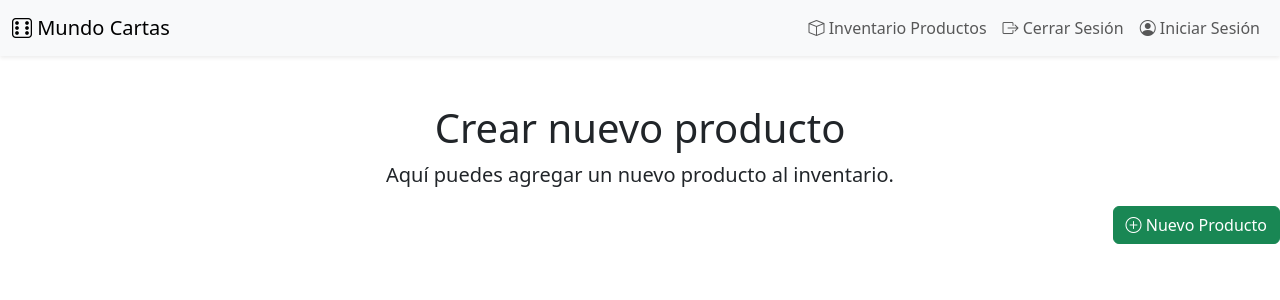
After one commit to Angel1819/sistema-inventario-ev3, a Django app: page /inventario/crear_producto/ in a window 1280 px wide. The commit adds this page. Shown: the top 300 px of the page. Run offline with Django 5.2, Linux system fonts and the light colour scheme.

Commit message:
Avance atómico: configuración de URLs, templates y navegación
- Configurar URLs principales en sistemainventario/urls.py con includes para usuarios e inventario
- Actualizar INSTALLED_APPS en settings.py para incluir todas las apps
- Crear estructura de templates organizada por app
- Implementar navegación básica en base.html con enlaces a inventario
- Resolver conflictos de templates entre apps usando namespacing correcto

```diff
--- /dev/null
+++ b/inventario/templates/inventario/crear_producto.html
@@ -0,0 +1,20 @@
+{% extends "sistemainventario/base.html" %}
+
+{% block content %}
+
+<div class="text-center mt-5">
+        <h1>Crear nuevo producto</h1>
+        <p class="lead">
+            Aquí puedes agregar un nuevo producto al inventario.
+        </p>
+      </div>
+    </div>
+
+    <!-- Botón para registrar una nueva playa -->
+    <div class="mb-3 text-end">
+        <a href="{% url "crear_producto" %}" class="btn btn-success">
+            <i class="bi bi-plus-circle"></i> Nuevo Producto
+        </a>
+    </div>
+
+{% endblock content %}
--- a/inventario/urls.py
+++ b/inventario/urls.py
@@ -3,4 +3,5 @@ from . import views
 
 urlpatterns = [
     path('', views.inventario_home, name='inventario_home'),
+    path('crear_producto/', views.crear_producto, name='crear_producto'),
 ]
--- a/inventario/views.py
+++ b/inventario/views.py
@@ -6,8 +6,11 @@ def inventario_home(request):
     titulo = "Inventario de Productos"
     productos = Producto.objects.all()
     categorias = Categoria.objects.all()
-    return render(request, 'inventario_home.html', {
+    return render(request, 'inventario/inventario_home.html', {
         'titulo': titulo,
         'productos': productos,
         'categorias': categorias
         })
+
+def crear_producto(request):
+    return render(request, 'inventario/crear_producto.html')
--- a/sistemainventario/settings.py
+++ b/sistemainventario/settings.py
@@ -57,7 +57,7 @@ ROOT_URLCONF = 'sistemainventario.urls'
 TEMPLATES = [
     {
         'BACKEND': 'django.template.backends.django.DjangoTemplates',
-        'DIRS': [],
+        'DIRS': [BASE_DIR / 'sistemainventario' / 'templates'],
         'APP_DIRS': True,
         'OPTIONS': {
             'context_processors': [
--- a/sistemainventario/templates/catalogo_playa/base.html
+++ b/sistemainventario/templates/sistemainventario/base.html
@@ -61,6 +61,8 @@
     </nav>
 
     <!-- Contenido dinámico -->
+    {% block content %}
+
     <div class="container">
       <!-- Aquí el alumno agregará los bloques -->
       <div class="text-center mt-5">
@@ -71,6 +73,8 @@
       </div>
     </div>
 
+    {% endblock %}
+
     <!-- Bootstrap JS -->
     <script src="https://cdn.jsdelivr.net/npm/bootstrap@5.3.2/dist/js/bootstrap.bundle.min.js"></script>
   </body>
--- a/sistemainventario/views.py
+++ b/sistemainventario/views.py
@@ -2,4 +2,4 @@ from django.shortcuts import render
 
 # Create your views here.
 def home(request):
-    return render(request, 'catalogo_playa/base.html')
+    return render(request, 'sistemainventario/base.html')
--- a/usuarios/templates/registro/iniciar_sesion.html
+++ b/usuarios/templates/usuarios/iniciar_sesion.html
@@ -1,4 +1,3 @@
-
 <div class="container mt-5 col-md-4">
   <h2 class="mb-4 text-center">Iniciar Sesión</h2>
   <form method="post">
--- a/usuarios/views.py
+++ b/usuarios/views.py
@@ -2,7 +2,7 @@ from django.shortcuts import render
 
 # Create your views here.
 def iniciar_sesion(request):
-    return render(request, 'iniciar_sesion.html')
+    return render(request, 'usuarios/iniciar_sesion.html')
 
 def cerrar_sesion(request):
-    return render(request, 'cerrar_sesion.html')
+    return render(request, 'usuarios/cerrar_sesion.html')
```
Also changed, not shown: inventario/templates/inventario/inventario_home.html (renamed from inventario/templates/inventario_home.html, +15 -3 lines), sistemainventario/templates/sistemainventario/playa_delete.html (renamed from sistemainventario/templates/catalogo_playa/playa_delete.html), sistemainventario/templates/sistemainventario/playa_form.html (renamed from sistemainventario/templates/catalogo_playa/playa_form.html), sistemainventario/templates/sistemainventario/playa_list.html (renamed from sistemainventario/templates/catalogo_playa/playa_list.html).
